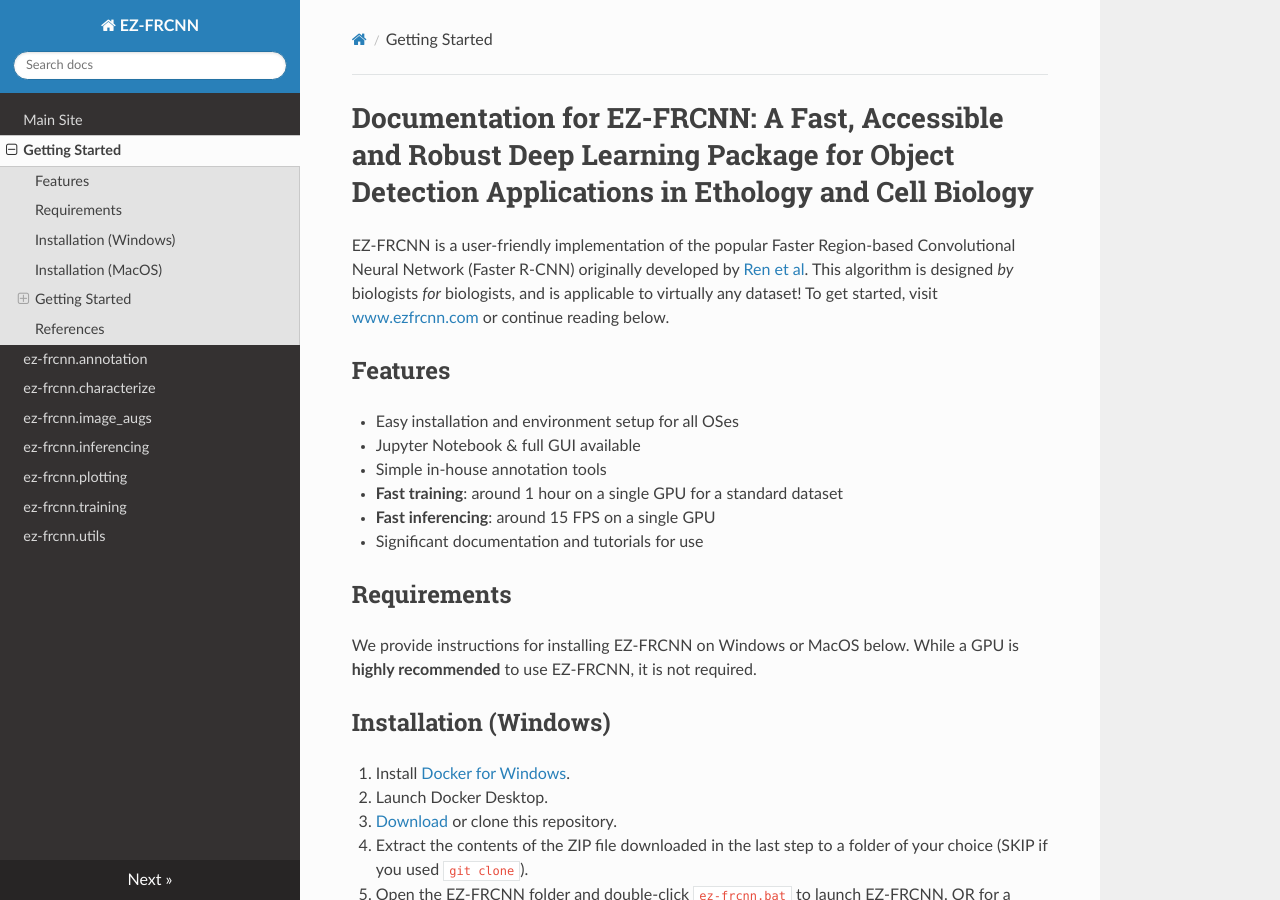
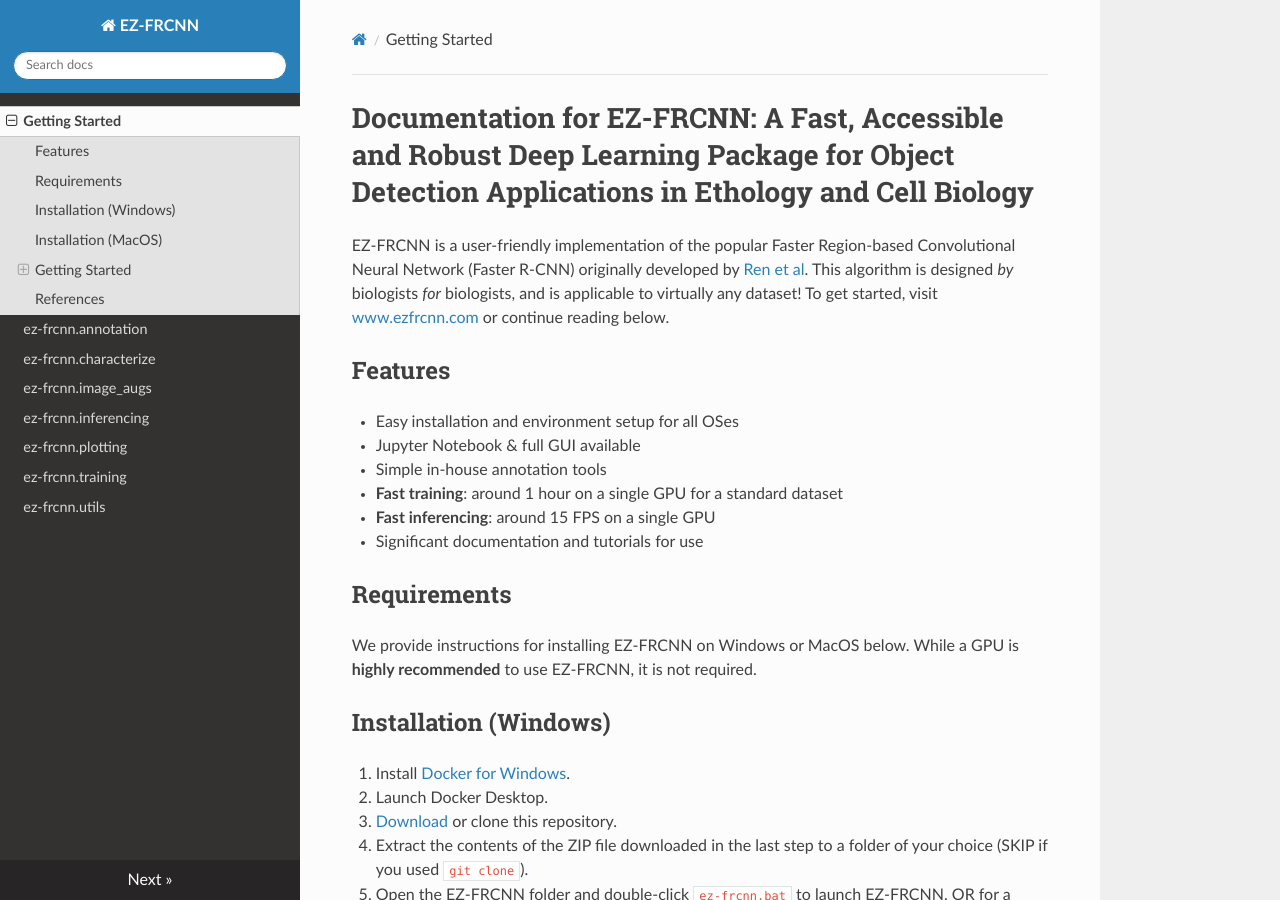
Before and after one commit to JacobWheelock/ez-frcnn-docs, an MkDocs documentation site: the page built from docs/index.md, in a window 1280 px wide and 900 px high. Built offline with MkDocs 1.6.1, drawn with Linux system fonts in a browser that asks for light colours; nearby versions of some CDN libraries.

Commit message:
Update mkdocs.yml

```diff
--- a/mkdocs.yml
+++ b/mkdocs.yml
@@ -1,7 +1,6 @@
 site_name: EZ-FRCNN
 site_url: https://docs.ezfrcnn.com/
 nav:
-  - Main Site: https://ezfrcnn.com
   - Getting Started: index.md
   - ez-frcnn.annotation: annotation.md
   - ez-frcnn.characterize: characterize.md
```
